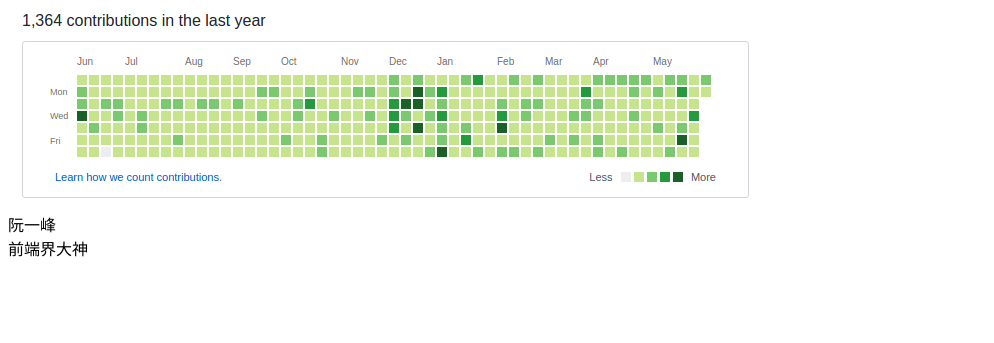
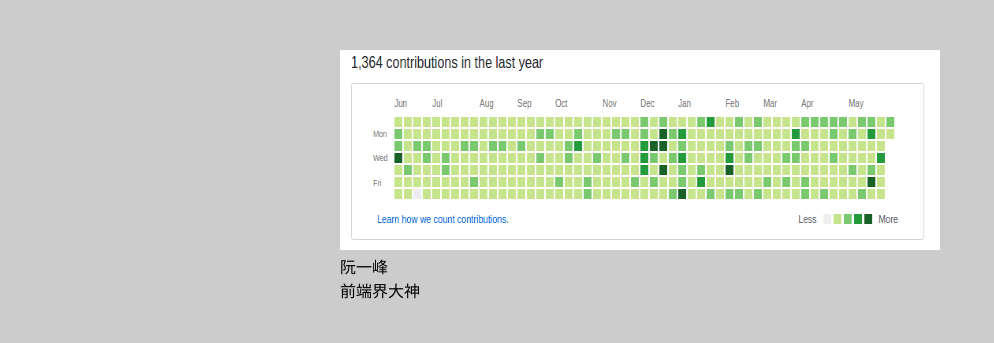
Before and after one commit to jiang-12196/js_ex, a plain HTML site: page css_ex/image_transition.html in a window 1280 px wide. Shown: the whole page, without its empty margins (0-994 px from the left). Drawn offline with Linux system fonts and the light colour scheme.

Commit message:
add transition image

```diff
--- a/css_ex/image_transition.html
+++ b/css_ex/image_transition.html
@@ -4,7 +4,45 @@
     <meta charset="UTF-8">
     <title>image</title>
     <style>
-
+        body {
+            background: #ccc;
+        }
+        .item {
+            width: 600px;
+            height: 290px;
+            margin: 0 auto;
+            margin-top: 50px;
+            overflow: hidden;
+        }
+        a {
+            display: block;
+            text-decoration: none;
+            color: #000;
+            position: relative;
+            top: 0;
+            left: 0;
+        }
+        a img {
+            width: 600px;
+            height: 200px;
+            border: none;
+            z-index: 1;
+        }
+        a .mask {
+            position: absolute;
+            top: 0;
+            right: 100%;
+            opacity: 0;
+            z-index: 3;
+            background: blueviolet;
+            transition: all 0.5s;
+        }
+        a:hover .mask{
+            right: 0;
+            opacity: 0.8;
+            width: 100%;
+            height: 100%;
+        }
     </style>
 </head>
 <body>
```
